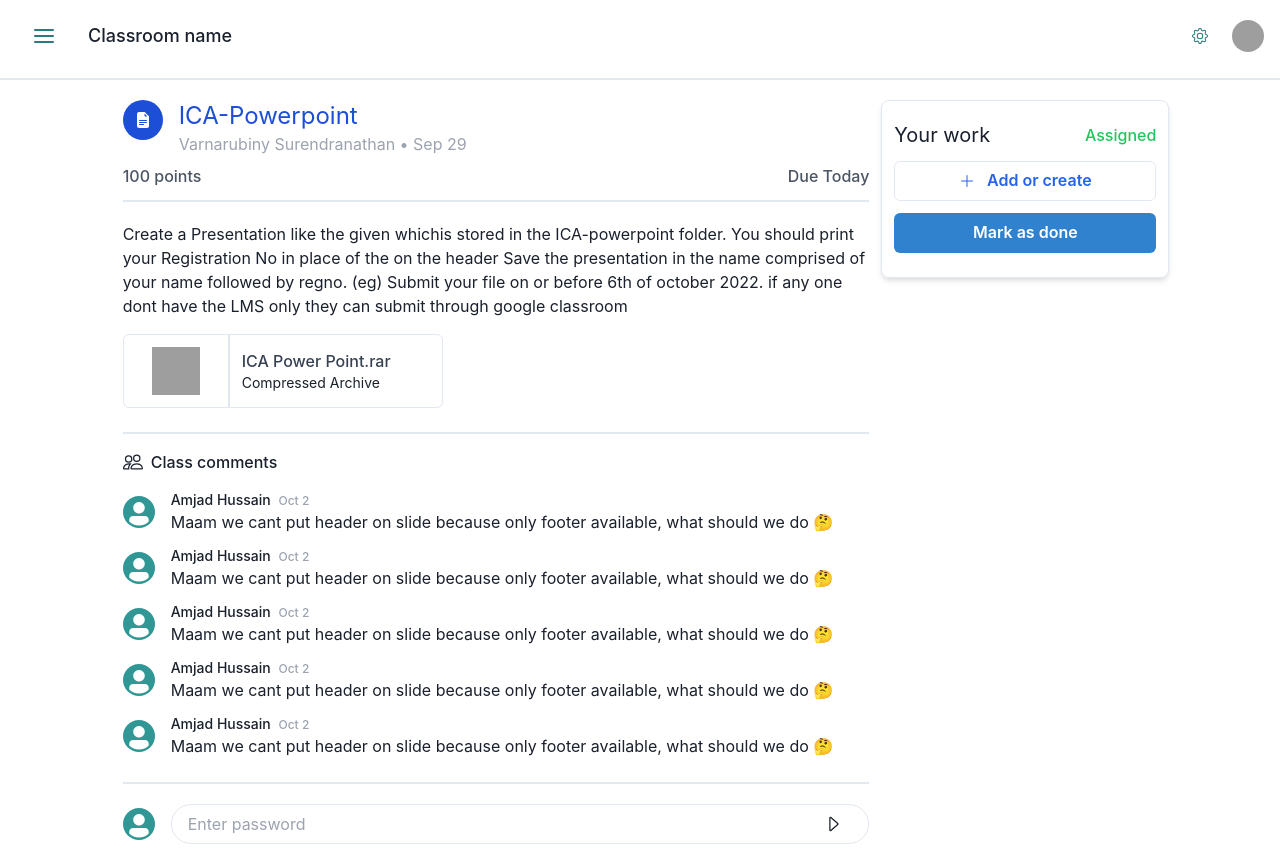
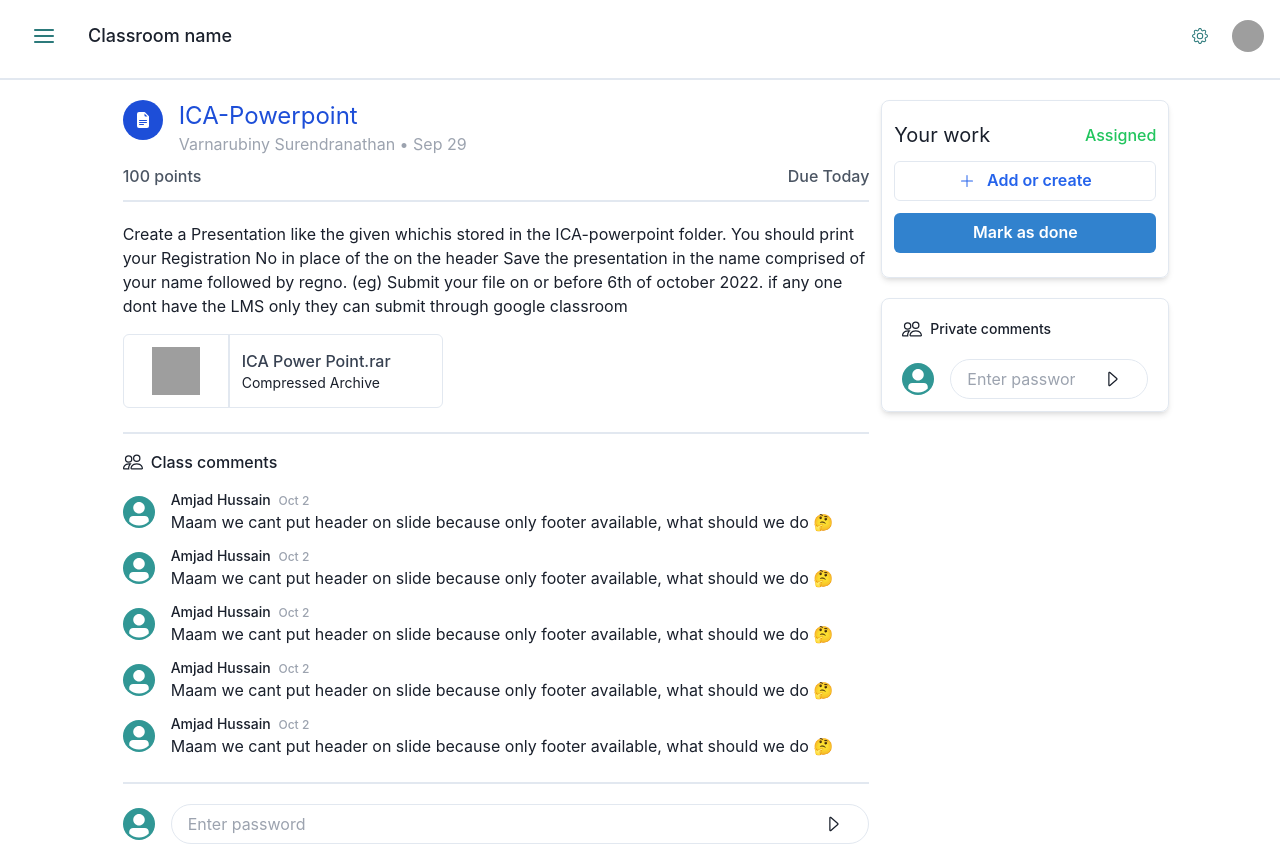
Before and after one commit to NaveenDanj/google-classroom-clone, a Next.js app: page /ViewAssignment in a window 1280 px wide. Built offline with nearby package versions, Linux system fonts and the light colour scheme; no server answers; grey boxes are pictures that could not be loaded.

Commit message:
added private comment box

```diff
--- /dev/null
+++ b/components/Classroom/ViewAssignment/PrivateComment.tsx
@@ -0,0 +1,36 @@
+import { Avatar, Box, Button, Input, InputGroup, InputRightElement } from '@chakra-ui/react'
+import React from 'react'
+import { BsCaretRight, BsPeople, BsPlusLg } from 'react-icons/bs'
+import UserComment from '../../Global/UserComment'
+
+const PrivateComment = () => {
+    return (
+        <Box className='p-5 pb-3 mt-5 mb-3' borderWidth='1px' boxShadow={'md'} borderRadius='lg' overflow='hidden'>
+
+            <div className='flex flex-row'>
+                <BsPeople className='my-auto text-xl ' />
+                <h2 className='my-auto text-sm ml-2 font-medium'>Private comments</h2>
+            </div>
+
+            <div className='mt-5 flex flex-row'>
+                <Avatar className='my-auto mr-4' size='sm' bg='teal.500' />
+                <InputGroup className='my-auto' size='md'>
+                    <Input
+                        style={{ borderRadius: 20 }}
+                        pr='4.5rem'
+                        type='text'
+                        placeholder='Enter password'
+                    />
+                    <InputRightElement width='4.5rem'>
+                        <Button h='1.75rem' size='sm' variant={'ghost'} >
+                            <BsCaretRight className='text-xl' />
+                        </Button>
+                    </InputRightElement>
+                </InputGroup>
+            </div>
+
+        </Box>
+    )
+}
+
+export default PrivateComment
--- a/components/Classroom/ViewAssignment/ViewAssignmentBody.tsx
+++ b/components/Classroom/ViewAssignment/ViewAssignmentBody.tsx
@@ -3,6 +3,7 @@
 import React from 'react'
 import { BsFillFileEarmarkTextFill, BsPeople , BsCaretRight } from 'react-icons/bs'
 import UserComment from '../../Global/UserComment'
+import PrivateComment from './PrivateComment'
 import YourWork from './YourWork'
 
 const ViewAssignmentBody = () => {
@@ -115,6 +116,7 @@
 
                 <div className='w-full lg:w-72'>
                     <YourWork />
+                    <PrivateComment />
                 </div>
 
 
```
